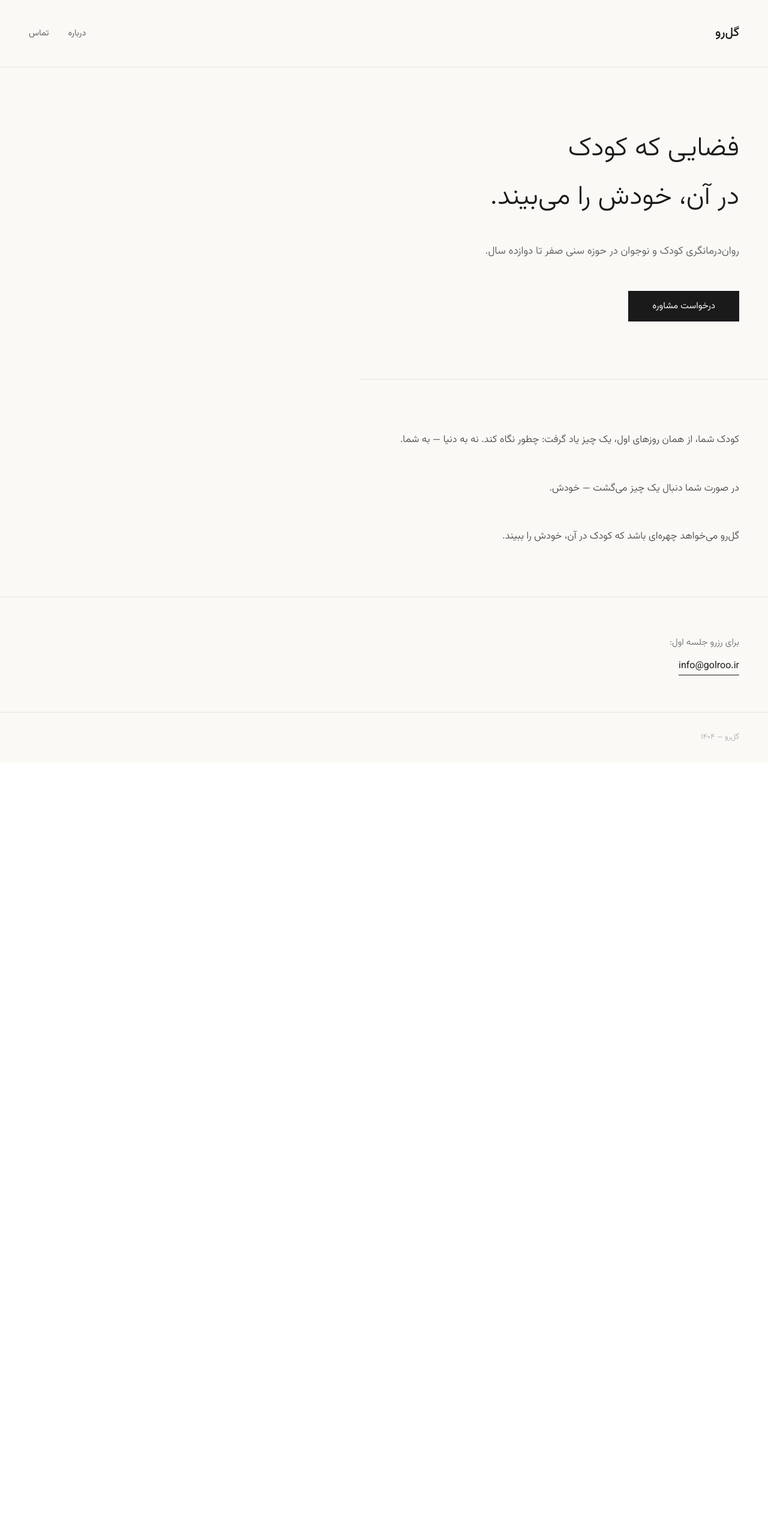
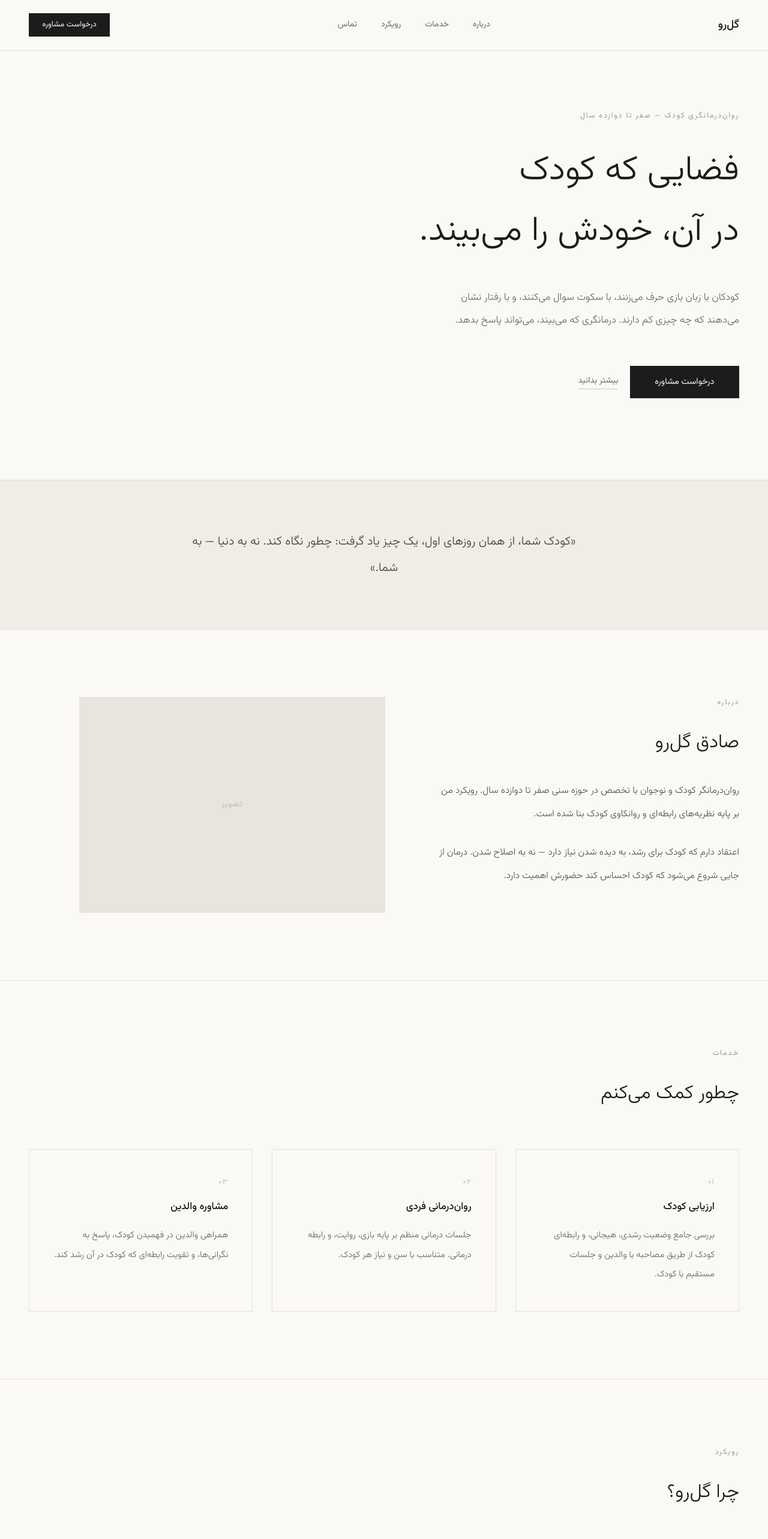
Before and after one commit to sadeghgoli95-bot/golroo, a Next.js app: page / in a window 1280 px wide. Shown: the top 2566 px of the page at 60% size. Before the commit the page ends 1271 px from the top, so only its background shows below. Built offline with nearby package versions, Linux system fonts and the light colour scheme.

Commit message:
redesign homepage

```diff
--- a/app/page.tsx
+++ b/app/page.tsx
@@ -6,7 +6,7 @@ const vazir = Vazirmatn({ subsets: ["arabic"], weight: ["300", "400", "500"] });
 export const metadata: Metadata = {
   title: "گل‌رو | روان‌درمانگری کودک و نوجوان",
   description: "صادق گل‌رو، روان‌درمانگر کودک و نوجوان در حوزه سنی صفر تا دوازده سال. فضایی که کودک در آن، خودش را می‌بیند.",
-  keywords: ["روان‌درمانگری کودک", "روانشناس کودک", "درمانگر کودک", "روانشناس نوجوان", "مشاوره کودک", "گل‌رو"],
+  keywords: ["روان‌درمانگری کودک", "روانشناس کودک", "درمانگر کودک", "مشاوره کودک", "گل‌رو"],
   openGraph: {
     title: "گل‌رو | روان‌درمانگری کودک و نوجوان",
     description: "فضایی که کودک در آن، خودش را می‌بیند.",
@@ -19,12 +19,12 @@ export default function Home() {
   const jsonLd = {
     "@context": "https://schema.org",
     "@type": "MedicalBusiness",
-    "name": "گل‌رو",
-    "description": "روان‌درمانگری کودک و نوجوان در حوزه سنی صفر تا دوازده سال",
-    "url": "https://golroo.ir",
-    "email": "info@golroo.ir",
-    "medicalSpecialty": "روان‌درمانگری کودک",
-    "inLanguage": "fa",
+    name: "گل‌رو",
+    description: "روان‌درمانگری کودک و نوجوان در حوزه سنی صفر تا دوازده سال",
+    url: "https://golroo.ir",
+    email: "info@golroo.ir",
+    medicalSpecialty: "روان‌درمانگری کودک",
+    inLanguage: "fa",
   };
 
   return (
@@ -33,139 +33,333 @@ export default function Home() {
         type="application/ld+json"
         dangerouslySetInnerHTML={{ __html: JSON.stringify(jsonLd) }}
       />
+      <style>{`
+        @keyframes fadeUp {
+          from { opacity: 0; transform: translateY(24px); }
+          to { opacity: 1; transform: translateY(0); }
+        }
+        .fu { animation: fadeUp 1s ease forwards; }
+        .fu1 { animation: fadeUp 1s ease 0.15s forwards; opacity: 0; }
+        .fu2 { animation: fadeUp 1s ease 0.3s forwards; opacity: 0; }
+        .fu3 { animation: fadeUp 1s ease 0.45s forwards; opacity: 0; }
+        html { scroll-behavior: smooth; }
+        a { transition: opacity 0.25s ease; }
+        a:hover { opacity: 0.55; }
+        .service-card { transition: border-color 0.25s ease; }
+        .service-card:hover { border-color: #1C1C1C !important; }
+        @media (max-width: 768px) {
+          .grid-3 { grid-template-columns: 1fr !important; }
+          .grid-2 { grid-template-columns: 1fr !important; }
+          .nav-links { display: none !important; }
+          .hero-title { font-size: 2rem !important; }
+          section, nav, footer { padding-right: 1.5rem !important; padding-left: 1.5rem !important; }
+        }
+      `}</style>
+
       <main
         dir="rtl"
         className={vazir.className}
         style={{
           backgroundColor: "#FAF9F6",
-          color: "#1a1a1a",
+          color: "#1C1C1C",
           minHeight: "100vh",
           display: "flex",
           flexDirection: "column",
         }}
       >
-        <header
+
+        {/* ناوبری */}
+        <nav
           style={{
-            padding: "2.5rem 3rem",
+            position: "fixed",
+            top: 0,
+            right: 0,
+            left: 0,
+            padding: "1.4rem 3rem",
             display: "flex",
             justifyContent: "space-between",
             alignItems: "center",
-            borderBottom: "1px solid #e8e4de",
+            backgroundColor: "rgba(250,249,246,0.93)",
+            backdropFilter: "blur(10px)",
+            borderBottom: "1px solid #E5E0D8",
+            zIndex: 100,
           }}
         >
-          <span style={{ fontSize: "1.3rem", fontWeight: 500 }}>
-            گل‌رو
-          </span>
-          <nav style={{ display: "flex", gap: "2rem", fontSize: "0.9rem", color: "#666" }}>
+          <span style={{ fontSize: "1.15rem", fontWeight: 500 }}>گل‌رو</span>
+          <div
+            className="nav-links"
+            style={{ display: "flex", gap: "2.5rem", fontSize: "0.87rem", color: "#6B6B6B" }}
+          >
             <a href="#about" style={{ textDecoration: "none", color: "inherit" }}>درباره</a>
+            <a href="#services" style={{ textDecoration: "none", color: "inherit" }}>خدمات</a>
+            <a href="#philosophy" style={{ textDecoration: "none", color: "inherit" }}>رویکرد</a>
             <a href="#contact" style={{ textDecoration: "none", color: "inherit" }}>تماس</a>
+          </div>
+          <a
+            href="#contact"
+            style={{
+              fontSize: "0.82rem",
+              padding: "0.6rem 1.4rem",
+              backgroundColor: "#1C1C1C",
+              color: "#FAF9F6",
+              textDecoration: "none",
+              fontWeight: 400,
+            }}
+          >
+            درخواست مشاوره
+          </a>
         </nav>
-        </header>
 
+        {/* هیرو */}
         <section
           style={{
-            flex: 1,
+            minHeight: "100vh",
             display: "flex",
             flexDirection: "column",
             justifyContent: "center",
-            padding: "6rem 3rem",
-            maxWidth: "720px",
+            padding: "9rem 3rem 6rem",
+            maxWidth: "920px",
           }}
         >
+          <p
+            className="fu"
+            style={{ fontSize: "0.78rem", color: "#999", letterSpacing: "0.14em", marginBottom: "2rem", textTransform: "uppercase" }}
+          >
+            روان‌درمانگری کودک — صفر تا دوازده سال
+          </p>
           <h1
-            style={{
-              fontSize: "2.8rem",
-              fontWeight: 300,
-              lineHeight: 1.8,
-              marginBottom: "2rem",
-            }}
+            className="fu1 hero-title"
+            style={{ fontSize: "clamp(2.2rem, 4.5vw, 3.8rem)", fontWeight: 300, lineHeight: 1.75, marginBottom: "2.5rem" }}
           >
             فضایی که کودک
             <br />
             در آن، خودش را می‌بیند.
           </h1>
           <p
-            style={{
-              fontSize: "1.1rem",
-              lineHeight: 2,
-              color: "#555",
-              maxWidth: "540px",
-              marginBottom: "3rem",
-              fontWeight: 300,
-            }}
+            className="fu2"
+            style={{ fontSize: "1.05rem", lineHeight: 2.3, color: "#6B6B6B", maxWidth: "500px", marginBottom: "3.5rem", fontWeight: 300 }}
           >
-            روان‌درمانگری کودک و نوجوان در حوزه سنی صفر تا دوازده سال.
+            کودکان با زبان بازی حرف می‌زنند، با سکوت سوال می‌کنند،
+            و با رفتار نشان می‌دهند که چه چیزی کم دارند.
+            درمانگری که می‌بیند، می‌تواند پاسخ بدهد.
           </p>
+          <div className="fu3" style={{ display: "flex", gap: "1.2rem", alignItems: "center" }}>
             <a
               href="#contact"
               style={{
                 display: "inline-block",
-              padding: "0.9rem 2.5rem",
-              backgroundColor: "#1a1a1a",
+                padding: "1rem 2.6rem",
+                backgroundColor: "#1C1C1C",
                 color: "#FAF9F6",
                 textDecoration: "none",
-              fontSize: "0.95rem",
-              width: "fit-content",
+                fontSize: "0.9rem",
                 fontWeight: 400,
               }}
             >
               درخواست مشاوره
             </a>
+            <a
+              href="#about"
+              style={{ fontSize: "0.88rem", color: "#6B6B6B", textDecoration: "none", borderBottom: "1px solid #CCC", paddingBottom: "2px" }}
+            >
+              بیشتر بدانید
+            </a>
+          </div>
         </section>
 
+        {/* نقل قول */}
+        <section
+          style={{
+            padding: "5rem 3rem",
+            backgroundColor: "#F0EDE7",
+            borderTop: "1px solid #E5E0D8",
+            borderBottom: "1px solid #E5E0D8",
+          }}
+        >
+          <p
+            style={{
+              fontSize: "clamp(1rem, 2vw, 1.25rem)",
+              fontWeight: 300,
+              lineHeight: 2.2,
+              color: "#444",
+              maxWidth: "680px",
+              margin: "0 auto",
+              textAlign: "center",
+            }}
+          >
+            «کودک شما، از همان روزهای اول، یک چیز یاد گرفت:
+            چطور نگاه کند. نه به دنیا — به شما.»
+          </p>
+        </section>
+
+        {/* درباره */}
         <section
           id="about"
           style={{
-            padding: "5rem 3rem",
-            borderTop: "1px solid #e8e4de",
-            maxWidth: "680px",
+            padding: "7rem 3rem",
+            borderBottom: "1px solid #E5E0D8",
           }}
         >
-          <p style={{ fontSize: "1.05rem", lineHeight: 2.4, color: "#444", fontWeight: 300 }}>
+          <div
+            className="grid-2"
+            style={{ display: "grid", gridTemplateColumns: "1fr 1fr", gap: "5rem", maxWidth: "1100px" }}
+          >
+            <div>
+              <p style={{ fontSize: "0.78rem", color: "#999", letterSpacing: "0.14em", marginBottom: "1.8rem" }}>
+                درباره
+              </p>
+              <h2 style={{ fontSize: "2rem", fontWeight: 300, lineHeight: 1.8, marginBottom: "2rem" }}>
+                صادق گل‌رو
+              </h2>
+              <p style={{ fontSize: "0.98rem", lineHeight: 2.5, color: "#555", fontWeight: 300, marginBottom: "1.5rem" }}>
+                روان‌درمانگر کودک و نوجوان با تخصص در حوزه سنی صفر تا دوازده سال.
+                رویکرد من بر پایه نظریه‌های رابطه‌ای و روانکاوی کودک بنا شده است.
+              </p>
+              <p style={{ fontSize: "0.98rem", lineHeight: 2.5, color: "#555", fontWeight: 300 }}>
+                اعتقاد دارم که کودک برای رشد، به دیده شدن نیاز دارد —
+                نه به اصلاح شدن. درمان از جایی شروع می‌شود که کودک
+                احساس کند حضورش اهمیت دارد.
+              </p>
+            </div>
+            <div
+              style={{
+                backgroundColor: "#E8E4DE",
+                minHeight: "360px",
+                display: "flex",
+                alignItems: "center",
+                justifyContent: "center",
+              }}
+            >
+              <p style={{ color: "#BBB", fontSize: "0.82rem", letterSpacing: "0.08em" }}>تصویر</p>
+            </div>
+          </div>
+        </section>
+
+        {/* خدمات */}
+        <section
+          id="services"
+          style={{ padding: "7rem 3rem", borderBottom: "1px solid #E5E0D8" }}
+        >
+          <p style={{ fontSize: "0.78rem", color: "#999", letterSpacing: "0.14em", marginBottom: "1.8rem" }}>
+            خدمات
+          </p>
+          <h2 style={{ fontSize: "2rem", fontWeight: 300, lineHeight: 1.8, marginBottom: "4rem" }}>
+            چطور کمک می‌کنم
+          </h2>
+          <div
+            className="grid-3"
+            style={{ display: "grid", gridTemplateColumns: "repeat(3, 1fr)", gap: "2rem" }}
+          >
+            {[
+              {
+                num: "۰۱",
+                title: "ارزیابی کودک",
+                desc: "بررسی جامع وضعیت رشدی، هیجانی، و رابطه‌ای کودک از طریق مصاحبه با والدین و جلسات مستقیم با کودک.",
+              },
+              {
+                num: "۰۲",
+                title: "روان‌درمانی فردی",
+                desc: "جلسات درمانی منظم بر پایه بازی، روایت، و رابطه درمانی. متناسب با سن و نیاز هر کودک.",
+              },
+              {
+                num: "۰۳",
+                title: "مشاوره والدین",
+                desc: "همراهی والدین در فهمیدن کودک، پاسخ به نگرانی‌ها، و تقویت رابطه‌ای که کودک در آن رشد کند.",
+              },
+            ].map((s) => (
+              <div
+                key={s.num}
+                className="service-card"
+                style={{
+                  padding: "2.8rem 2.5rem",
+                  border: "1px solid #E5E0D8",
+                  display: "flex",
+                  flexDirection: "column",
+                  gap: "1.2rem",
+                }}
+              >
+                <span style={{ fontSize: "0.78rem", color: "#BBB", letterSpacing: "0.1em" }}>{s.num}</span>
+                <h3 style={{ fontSize: "1.05rem", fontWeight: 500 }}>{s.title}</h3>
+                <p style={{ fontSize: "0.92rem", lineHeight: 2.2, color: "#666", fontWeight: 300 }}>{s.desc}</p>
+              </div>
+            ))}
+          </div>
+        </section>
+
+        {/* رویکرد */}
+        <section
+          id="philosophy"
+          style={{ padding: "7rem 3rem", borderBottom: "1px solid #E5E0D8", maxWidth: "760px" }}
+        >
+          <p style={{ fontSize: "0.78rem", color: "#999", letterSpacing: "0.14em", marginBottom: "1.8rem" }}>
+            رویکرد
+          </p>
+          <h2 style={{ fontSize: "2rem", fontWeight: 300, lineHeight: 1.8, marginBottom: "3.5rem" }}>
+            چرا گل‌رو؟
+          </h2>
+          <p style={{ fontSize: "1rem", lineHeight: 2.7, color: "#444", fontWeight: 300, marginBottom: "2rem" }}>
             کودک شما، از همان روزهای اول، یک چیز یاد گرفت: چطور نگاه کند.
             نه به دنیا — به شما.
-            <br /><br />
+          </p>
+          <p style={{ fontSize: "1rem", lineHeight: 2.7, color: "#444", fontWeight: 300, marginBottom: "2rem" }}>
             در صورت شما دنبال یک چیز می‌گشت — خودش.
-            <br /><br />
+            وقتی نگرانی دید، نگران ماند.
+            وقتی خستگی دید، خاموش شد.
+            وقتی در آن نگاه خودش را پیدا کرد، رشد کرد.
+          </p>
+          <p style={{ fontSize: "1rem", lineHeight: 2.7, color: "#444", fontWeight: 300 }}>
+            «رو» در فارسی یعنی چهره.
             گل‌رو می‌خواهد چهره‌ای باشد که کودک در آن، خودش را ببیند.
           </p>
         </section>
 
+        {/* تماس */}
         <section
           id="contact"
-          style={{
-            padding: "4rem 3rem",
-            borderTop: "1px solid #e8e4de",
-          }}
+          style={{ padding: "7rem 3rem", borderBottom: "1px solid #E5E0D8" }}
         >
-          <p style={{ fontSize: "0.95rem", color: "#666", marginBottom: "1rem", fontWeight: 300 }}>
-            برای رزرو جلسه اول:
+          <p style={{ fontSize: "0.78rem", color: "#999", letterSpacing: "0.14em", marginBottom: "1.8rem" }}>
+            تماس
+          </p>
+          <h2 style={{ fontSize: "2rem", fontWeight: 300, lineHeight: 1.8, marginBottom: "1.5rem" }}>
+            شروع از یک گفت‌وگو
+          </h2>
+          <p style={{ fontSize: "0.98rem", lineHeight: 2.3, color: "#666", fontWeight: 300, maxWidth: "460px", marginBottom: "3.5rem" }}>
+            اگر نگران کودکتان هستید یا سوالی دارید،
+            اولین قدم یک مکالمه کوتاه است.
+            جلسه اول ارزیابی است، نه تعهد.
           </p>
           <a
             href="mailto:info@golroo.ir"
             style={{
-              fontSize: "1rem",
-              color: "#1a1a1a",
+              display: "inline-block",
+              fontSize: "0.95rem",
+              color: "#1C1C1C",
               textDecoration: "none",
-              borderBottom: "1px solid #1a1a1a",
-              paddingBottom: "2px",
+              borderBottom: "1px solid #1C1C1C",
+              paddingBottom: "3px",
+              fontWeight: 400,
             }}
           >
             info@golroo.ir
           </a>
         </section>
 
+        {/* فوتر */}
         <footer
           style={{
-            padding: "2rem 3rem",
-            borderTop: "1px solid #e8e4de",
-            fontSize: "0.8rem",
-            color: "#aaa",
-            fontWeight: 300,
+            padding: "2.5rem 3rem",
+            display: "flex",
+            justifyContent: "space-between",
+            alignItems: "center",
+            fontSize: "0.78rem",
+            color: "#BBB",
           }}
         >
-          گل‌رو — ۱۴۰۴
+          <span>گل‌رو — ۱۴۰۴</span>
+          <span>روان‌درمانگری کودک و نوجوان</span>
         </footer>
+
       </main>
     </>
   );
```
Lines whose indentation alone changed are shown as unchanged.
